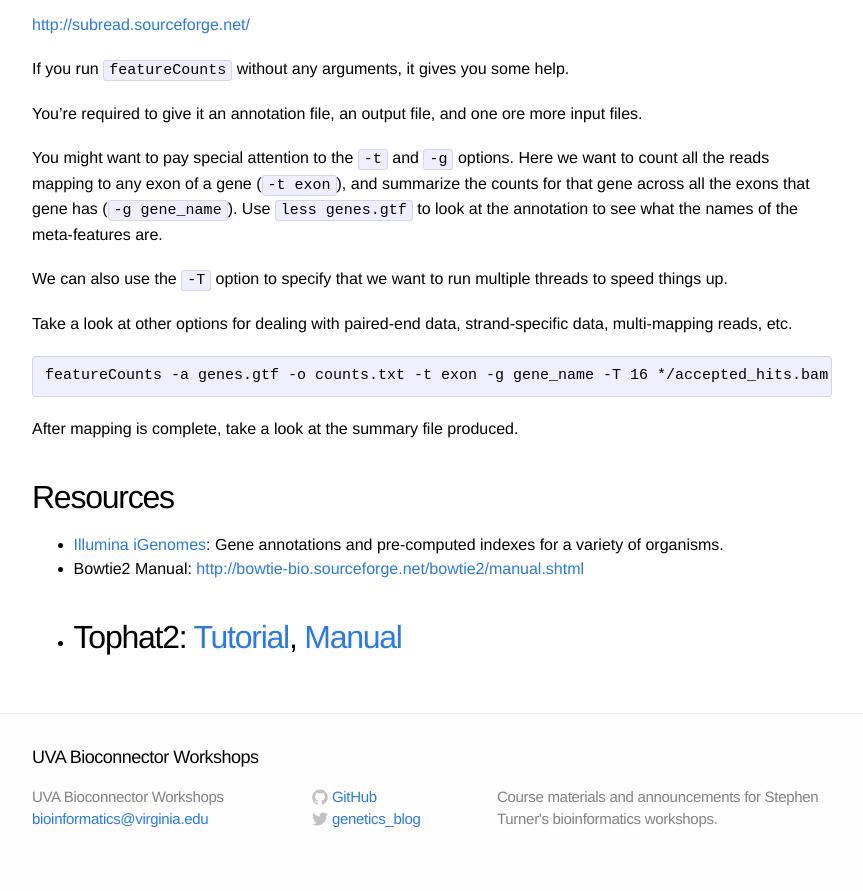
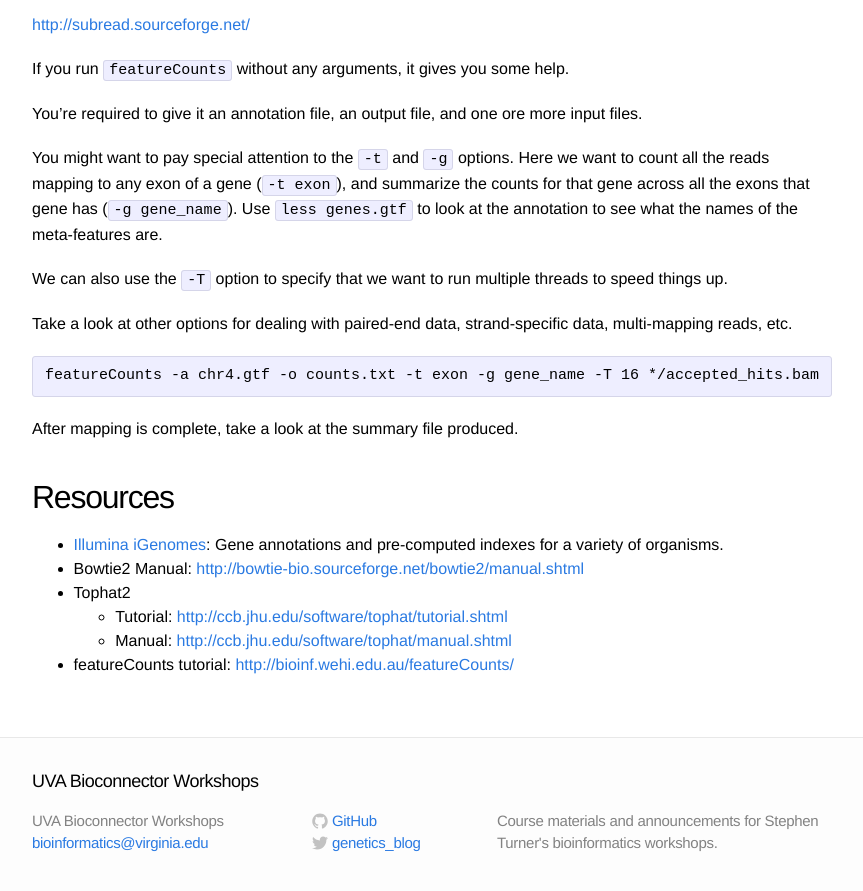
Before and after one commit to bioconnector/workshops2015, a Jekyll site: the page built from lessons/rnaseq-1day/01-alignment-counting.md, in a window 1280 px wide and 900 px high, scrolled down 6205 px. Shown: the top 891 px of the window, without its empty margins (208-1071 px from the left). Built offline with Jekyll 4.4.1, drawn with Linux system fonts in a browser that asks for light colours; Markdown is read by kramdown in place of the engine named in the settings.

Commit message:
finished counting lesson

````diff
--- a/lessons/rnaseq-1day/01-alignment-counting.md
+++ b/lessons/rnaseq-1day/01-alignment-counting.md
@@ -244,7 +244,7 @@ We can also use the `-T` option to specify that we want to run multiple threads
 Take a look at other options for dealing with paired-end data, strand-specific data, multi-mapping reads, etc.
 
 ```
-featureCounts -a genes.gtf -o counts.txt -t exon -g gene_name -T 16 */accepted_hits.bam
+featureCounts -a chr4.gtf -o counts.txt -t exon -g gene_name -T 16 */accepted_hits.bam
 ```
 
 After mapping is complete, take a look at the summary file produced.
@@ -253,5 +253,7 @@ After mapping is complete, take a look at the summary file produced.
 
 - [Illumina iGenomes](http://support.illumina.com/sequencing/sequencing_software/igenome.html): Gene annotations and pre-computed indexes for a variety of organisms.
 - Bowtie2 Manual: <http://bowtie-bio.sourceforge.net/bowtie2/manual.shtml>
-- Tophat2: [Tutorial](http://ccb.jhu.edu/software/tophat/tutorial.shtml), [Manual](http://ccb.jhu.edu/software/tophat/manual.shtml)
--
+- Tophat2
+  - Tutorial: <http://ccb.jhu.edu/software/tophat/tutorial.shtml>
+  - Manual: <http://ccb.jhu.edu/software/tophat/manual.shtml>
+- featureCounts tutorial: <http://bioinf.wehi.edu.au/featureCounts/>
````
Also changed, not shown: other parts of lessons/rnaseq-1day/01-alignment-counting.md (+1 -1 lines).
